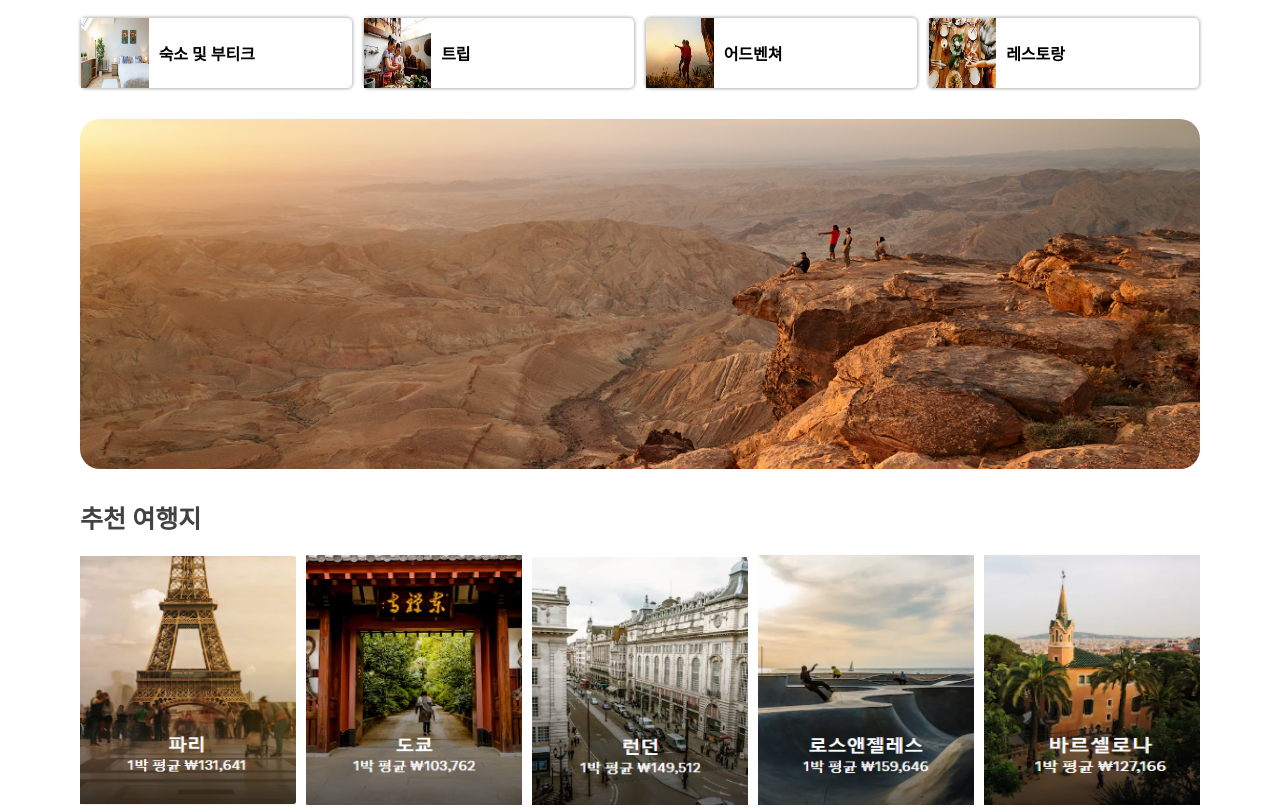
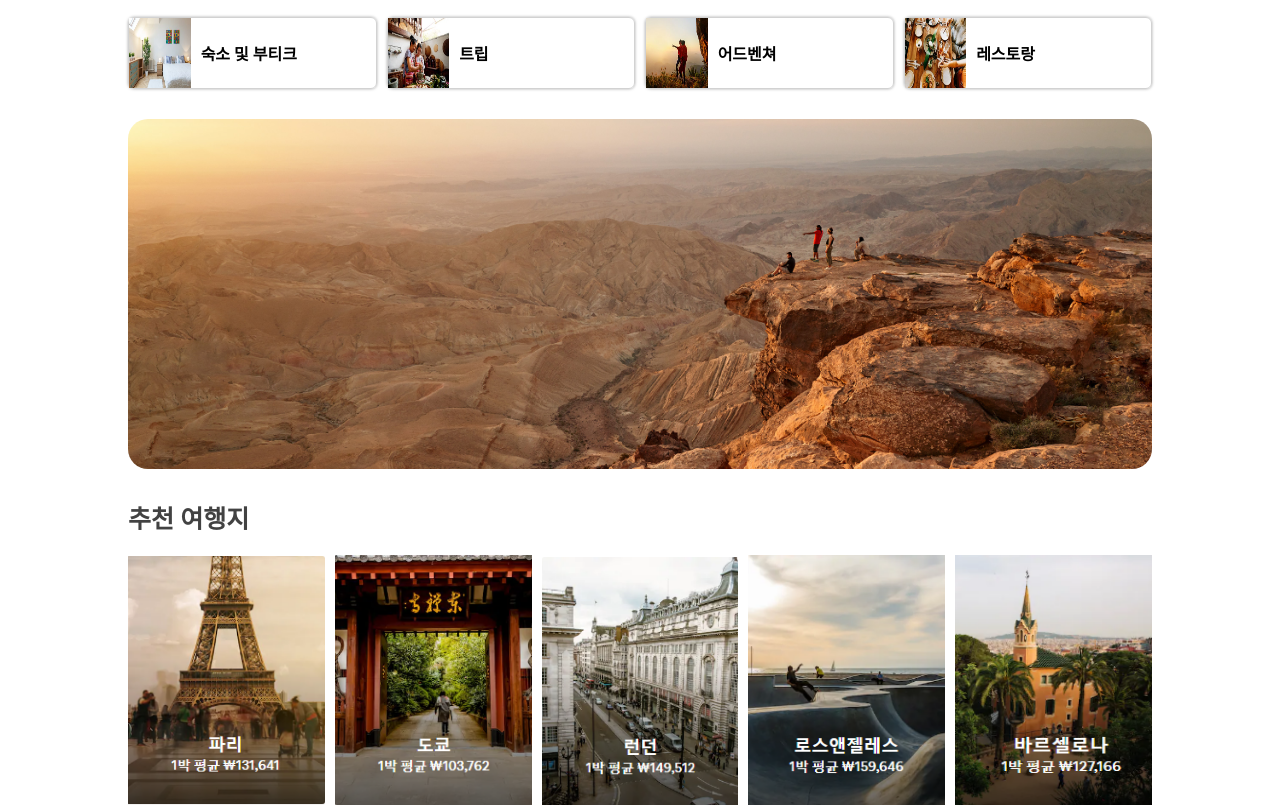
Before and after one commit to coderyu5523/HtmlLecLast, a plain HTML site: page airbnb/index.html in a window 1280 px wide. Shown: the part 869-1677 px from the top of the page. Drawn offline with Linux system fonts and the light colour scheme.

Commit message:
airbnb 최종

```diff
--- a/airbnb/css/style.css
+++ b/airbnb/css/style.css
@@ -109,7 +109,7 @@ table input {
 }
 
 .body {
-    margin: 30px 80px;
+    margin: 0 10%;
 }
 
 .card-box {
@@ -168,6 +168,8 @@ table input {
     height: 350px;
     border-radius: 20px;
     background-size: 100% 100%;
+    object-fit: cover;
+
 }
 
 section {
@@ -185,6 +187,8 @@ section {
     background-image: url(../images/choo1.png);
     height: 250px;
     background-size: 100% 100%;
+    object-fit: cover;
+
 }
 
 .img2 {
```
